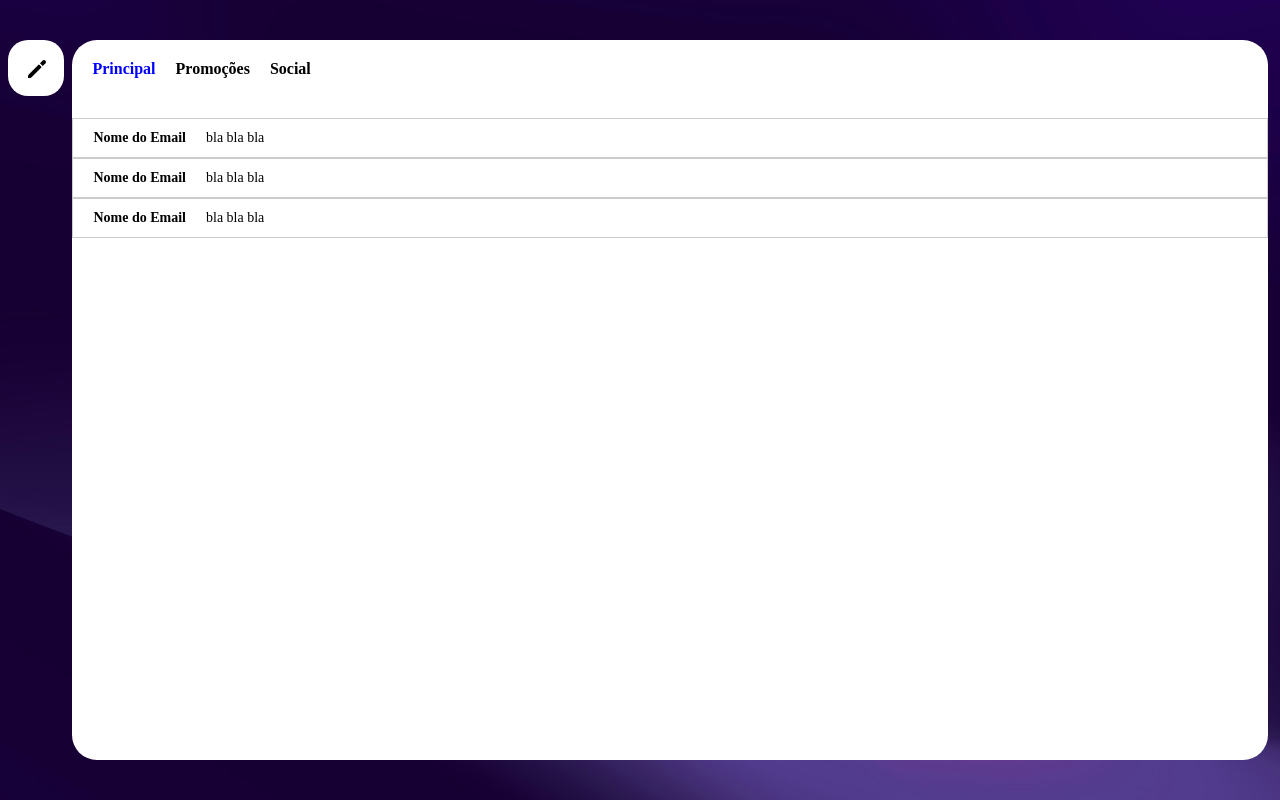
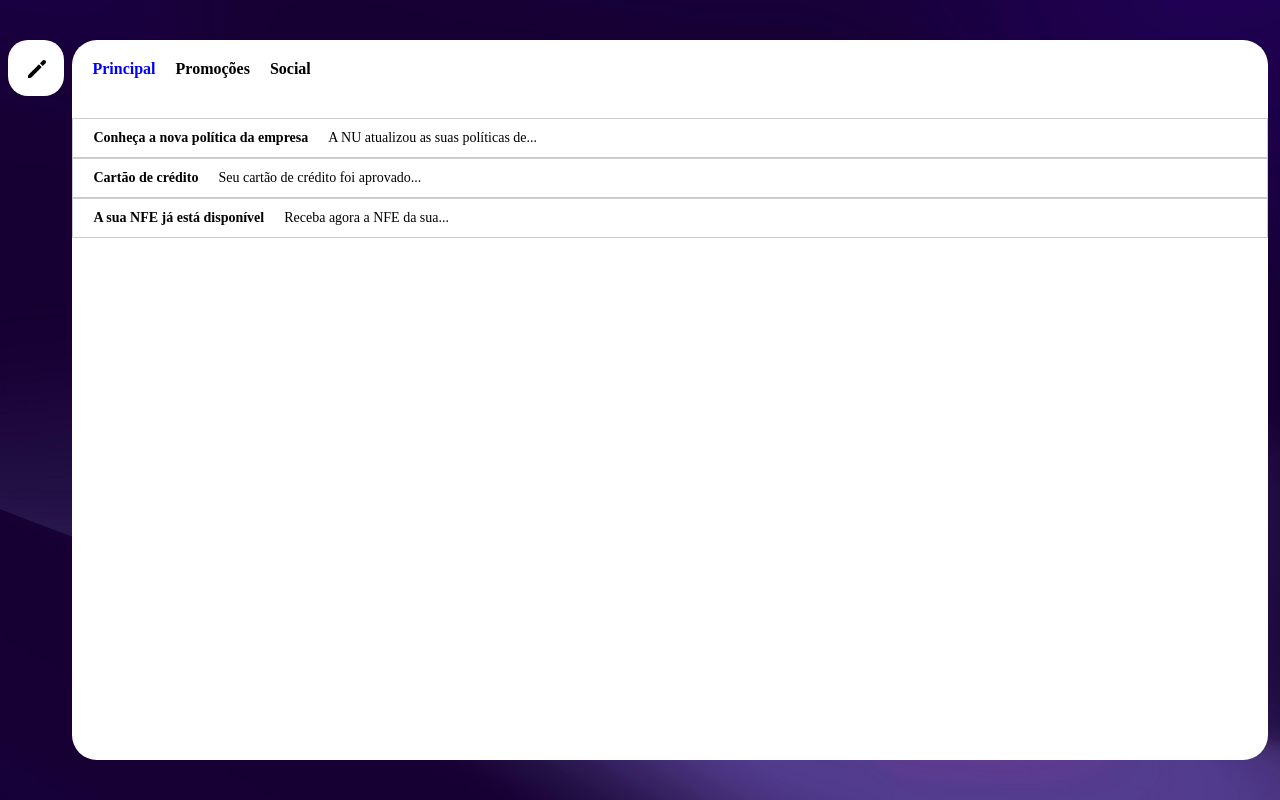
Before and after one commit to LucasB0mfim/MeuEmail, a React (Create React App) app: page / in a window 1280 px wide. Built offline with nearby package versions, Linux system fonts and the light colour scheme.

Commit message:
Criando estados - 12/02/24

```diff
--- a/src/containers/ListaDeEmail/index.tsx
+++ b/src/containers/ListaDeEmail/index.tsx
@@ -1,6 +1,21 @@
 import FiltroCard from '../../components/FiltroCard'
 import Tarefa from '../Tarefa'
 import * as S from './styles'
+
+const tarefas = [
+  {
+    titulo: 'Conheça a nova política da empresa',
+    descricao: 'A NU atualizou as suas políticas de...'
+  },
+  {
+    titulo: 'Cartão de crédito',
+    descricao: 'Seu cartão de crédito foi aprovado...'
+  },
+  {
+    titulo: 'A sua NFE já está disponível',
+    descricao: 'Receba agora a NFE da sua...'
+  }
+]
 
 const ListaDeEmail = () => (
   <S.Container>
@@ -11,15 +26,12 @@ const ListaDeEmail = () => (
         <FiltroCard legenda="Social" />
       </S.Categoria>
       <S.Ul>
-        <li>
-          <Tarefa />
-        </li>
-        <li>
-          <Tarefa />
-        </li>
-        <li>
-          <Tarefa />
-        </li>
+        {tarefas.map((email) => (
+          //usei a key para não repetir o titulo
+          <li key={email.titulo}>
+            <Tarefa titulo={email.titulo} descricao={email.descricao} />
+          </li>
+        ))}
       </S.Ul>
     </S.Main>
   </S.Container>
--- a/src/containers/Tarefa/index.tsx
+++ b/src/containers/Tarefa/index.tsx
@@ -1,9 +1,16 @@
+//Nesse arquivo vai ficar a construção de cada Email
+
 import * as S from './styles'
 
-const Tarefa = () => (
+type Props = {
+  titulo: string
+  descricao: string
+}
+
+const Tarefa = ({ titulo, descricao }: Props) => (
   <S.Card>
-    <S.Titulo>Nome do Email</S.Titulo>
-    <S.Descricao>bla bla bla</S.Descricao>
+    <S.Titulo>{titulo}</S.Titulo>
+    <S.Descricao>{descricao}</S.Descricao>
   </S.Card>
 )
 
```
Also changed, not shown: src/containers/readme.md (added).
